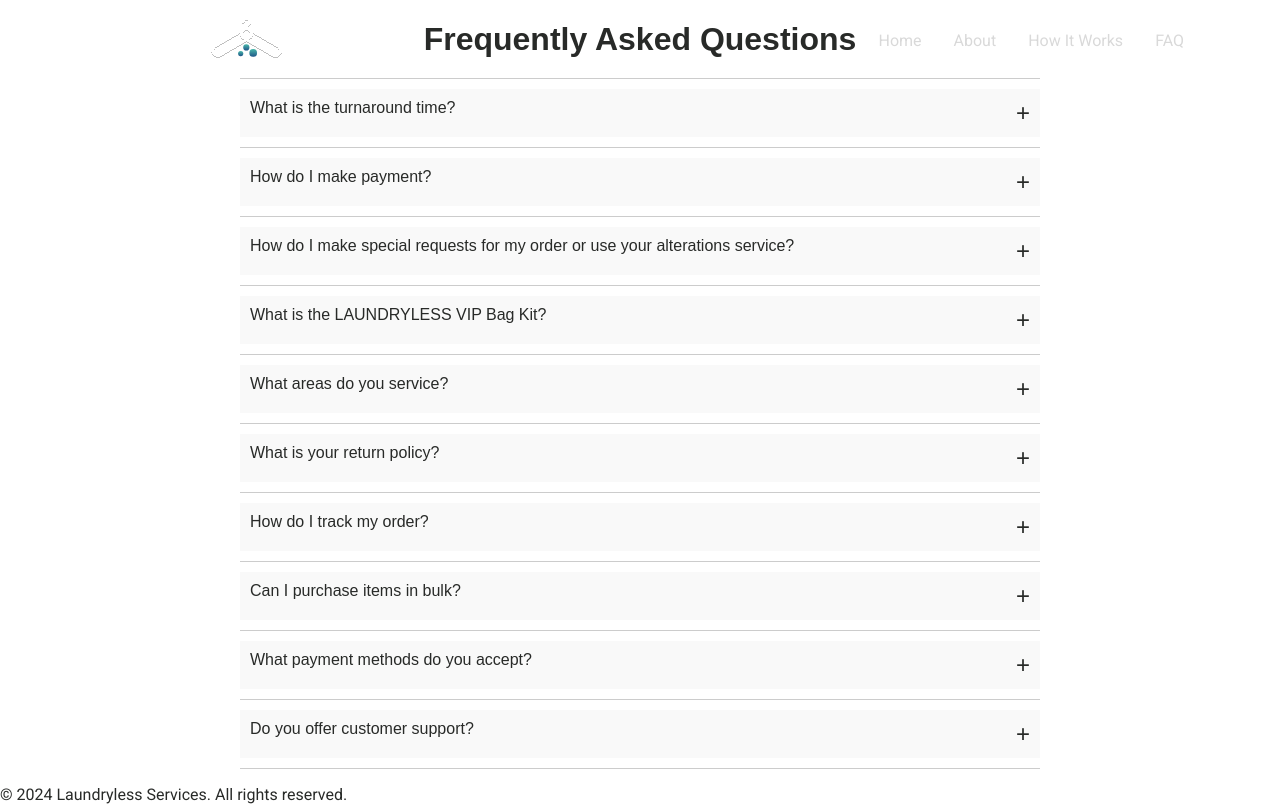
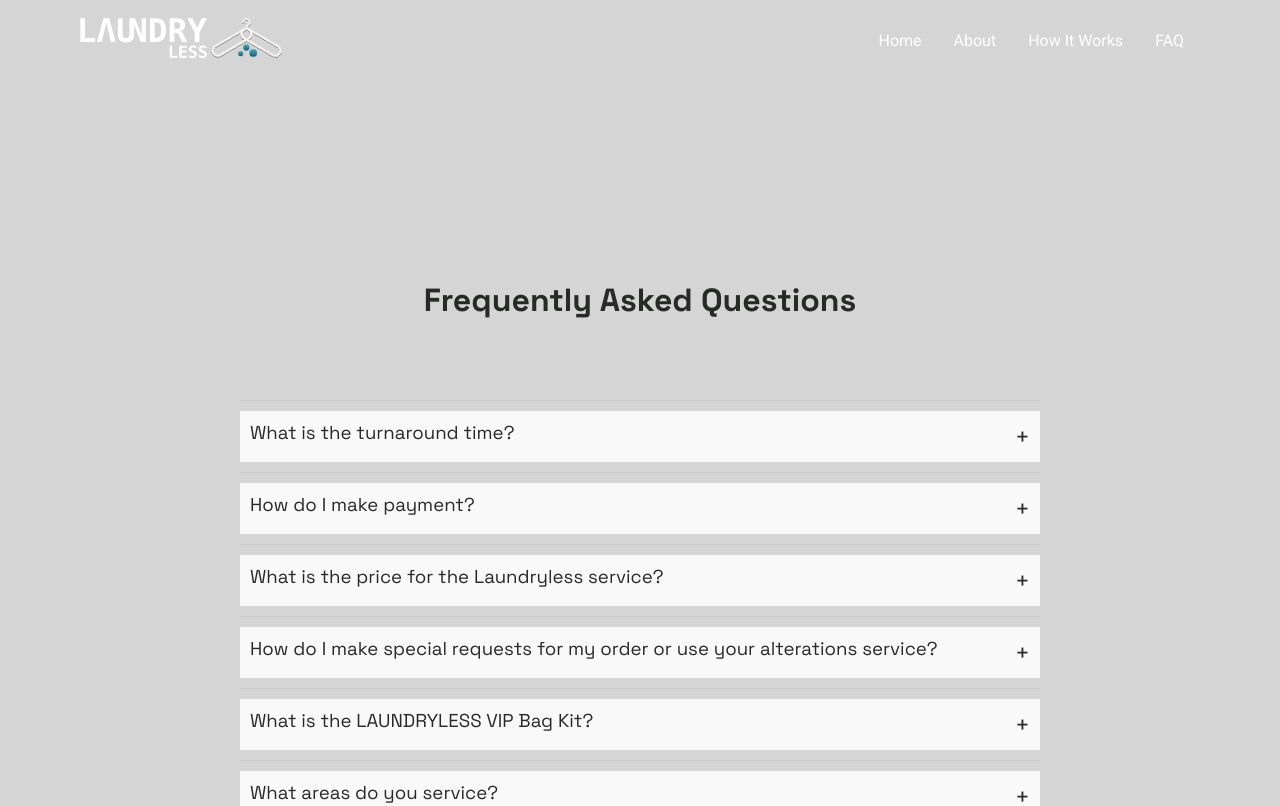
Before and after one commit to YoussefShabo/Laundryless-FrontEnd, a React (Vite) app in the folder laundryless-website/: page /faq in a window 1280 px wide. Shown: the top 806 px of the page. Built offline with nearby package versions, Linux system fonts and the light colour scheme.

Commit message:
EOD 07.08

```diff
--- a/laundryless-website/src/components/Navbar.css
+++ b/laundryless-website/src/components/Navbar.css
@@ -60,11 +60,13 @@
   li {
     list-style: none;
     margin: 0 16px;
+
   }
+
 
   li a {
     text-decoration: none;
-    color: var(--Grey6);
+    color: white;
     transition: color 0.3s ease;
   }
 
--- a/laundryless-website/src/pages/Faq.css
+++ b/laundryless-website/src/pages/Faq.css
@@ -1,13 +1,17 @@
+body{
+  background-color: #d5d5d5;
+}
 .faq {
     width: 80%;
     margin: auto;
     max-width: 800px;
-    font-family: Arial, sans-serif;
+    height: 75vh;
+    font-family: 'Space Grotesk', sans-serif;
   }
 
   .faq h1 {
     text-align: center;
-    margin-bottom: 20px;
+    margin: 280px 0 80px 0;
   }
 
   .faq-questions {
@@ -25,11 +29,14 @@
     cursor: pointer;
     padding: 10px;
     background: #f9f9f9;
+    font-size: 14pt;
   }
 
   .faq-answer {
     padding: 10px;
     background: #fff;
+    font-size: 12pt;
+    color: #878787;
   }
 
   .faq-icon {
--- a/laundryless-website/src/pages/Faq.jsx
+++ b/laundryless-website/src/pages/Faq.jsx
@@ -18,6 +18,11 @@ const Faq = () => {
       question: "How do I make payment?",
       answer:
         "When you create an account in the app or online, your payment details are stored securely online with our credit card processor. Your card on file will be charged before delivery. You are able to view your receipt in your app or in your web portal. To view our full price list, please visit the pricing section of this website.",
+    },
+    {
+      question: "What is the price for the Laundryless service?",
+      answer:
+        "The price is $2.9/lb for the Standard service and $3.9/lb for the Expedited service",
     },
     {
       question:
@@ -44,16 +49,6 @@ const Faq = () => {
       question: "How do I track my order?",
       answer:
         "You can track your order by logging into your account and viewing your order history.",
-    },
-    {
-      question: "Can I purchase items in bulk?",
-      answer:
-        "Yes, we offer bulk purchasing options. Please contact our sales team for more details.",
-    },
-    {
-      question: "What payment methods do you accept?",
-      answer:
-        "We accept Visa, MasterCard, American Express, Discover, and PayPal.",
     },
     {
       question: "Do you offer customer support?",
```
